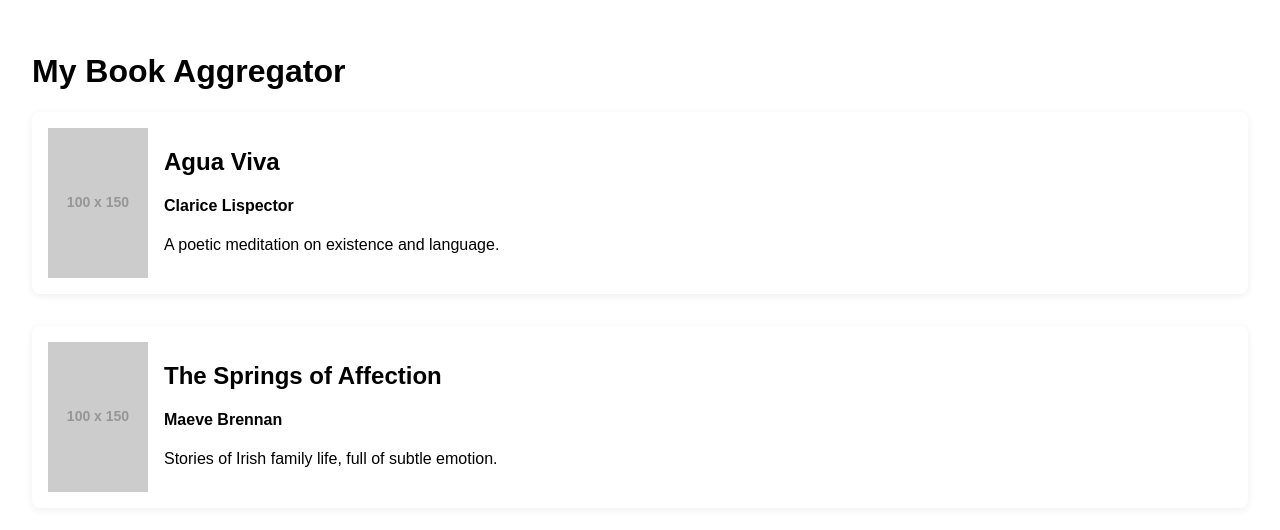
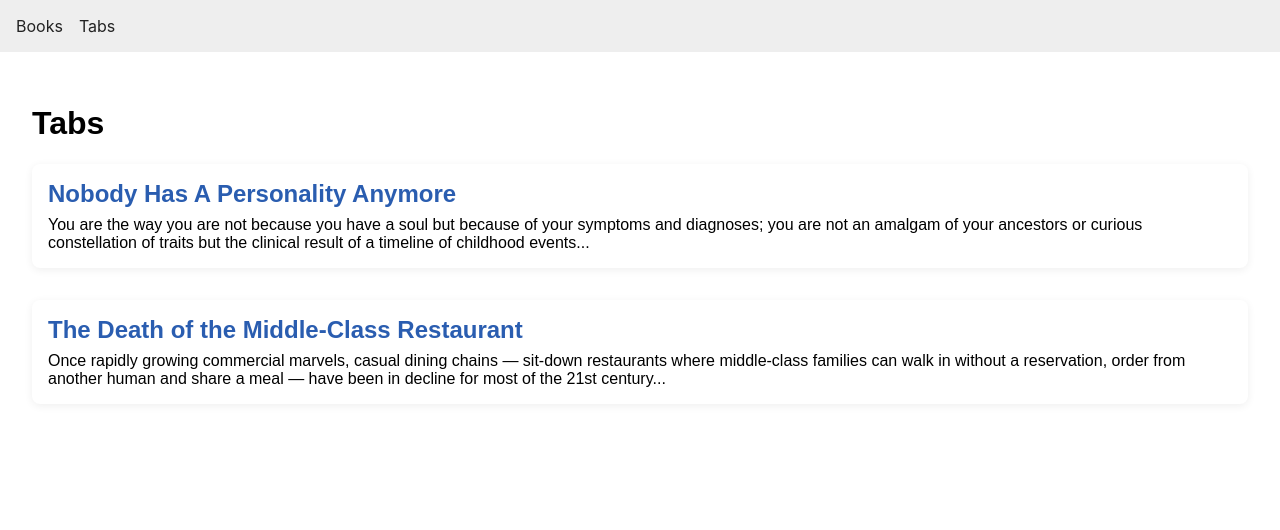
Before and after one commit to shanikweb/curated, a React (Create React App) app: page /tabs in a window 1280 px wide. Shown: the top 530 px of the page. Built offline with nearby package versions, Linux system fonts and the light colour scheme.

Commit message:
added tabs page

```diff
--- a/package.json
+++ b/package.json
@@ -9,6 +9,7 @@
     "@testing-library/user-event": "^13.5.0",
     "react": "^19.1.1",
     "react-dom": "^19.1.1",
+    "react-router-dom": "^7.8.2",
     "react-scripts": "5.0.1",
     "web-vitals": "^2.1.4"
   },
--- a/src/App.js
+++ b/src/App.js
@@ -1,5 +1,8 @@
+// src/App.js
 import React from "react";
+import { BrowserRouter as Router, Routes, Route, Link } from "react-router-dom";
 
+// --- Sample Books Data ---
 const books = [
   {
     title: "Agua Viva",
@@ -16,18 +19,60 @@ const books = [
   // Add more books here!
 ];
 
-function App() {
+// --- Sample Tabs Data ---
+const tabs = [
+  {
+    title: "Nobody Has A Personality Anymore",
+    url: "https://freyaindia.co.uk",
+    summary:
+      "You are the way you are not because you have a soul but because of your symptoms and diagnoses; you are not an amalgam of your ancestors or curious constellation of traits but the clinical result of a timeline of childhood events...",
+  },
+  {
+    title: "The Death of the Middle-Class Restaurant",
+    url: "https://nytimes.com",
+    summary:
+      "Once rapidly growing commercial marvels, casual dining chains — sit-down restaurants where middle-class families can walk in without a reservation, order from another human and share a meal — have been in decline for most of the 21st century...",
+  },
+  // Add more tabs here!
+];
+
+// --- Book List Component ---
+function BookList() {
   return (
     <div style={{ fontFamily: "sans-serif", padding: "2rem" }}>
-      <h1>My Book Aggregator</h1>
+      <h1>Books</h1>
       <ul style={{ listStyle: "none", padding: 0 }}>
         {books.map((book, i) => (
-          <li key={i} style={{ marginBottom: "2rem", background: "#fff", padding: "1rem", borderRadius: "8px", boxShadow: "0 2px 8px #0001" }}>
-            <img src={book.cover} alt={book.title} style={{ float: "left", marginRight: "1rem", width: "100px", height: "150px", objectFit: "cover" }} />
-            <h2>{book.title}</h2>
-            <h4>{book.author}</h4>
-            <p>{book.summary}</p>
-            <div style={{ clear: "both" }}></div>
+          <li
+            key={i}
+            style={{
+              marginBottom: "2rem",
+              background: "#fff",
+              padding: "1rem",
+              borderRadius: "8px",
+              boxShadow: "0 2px 8px #0001",
+              display: "flex",
+              alignItems: "flex-start",
+            }}
+          >
+            <img
+              src={book.cover}
+              alt={book.title}
+              style={{
+                marginRight: "1rem",
+                width: "100px",
+                height: "150px",
+                objectFit: "cover",
+                borderRadius: "4px",
+              }}
+            />
+            <div>
+              <h2 style={{ margin: "0 0 0.5rem 0" }}>{book.title}</h2>
+              <h4 style={{ margin: "0 0 1rem 0", color: "#555" }}>
+                {book.author}
+              </h4>
+              <p style={{ margin: 0 }}>{book.summary}</p>
+            </div>
           </li>
         ))}
       </ul>
@@ -35,4 +80,66 @@ function App() {
   );
 }
 
+// --- Tabs Page Component ---
+function TabsPage() {
+  return (
+    <div style={{ fontFamily: "sans-serif", padding: "2rem" }}>
+      <h1>Tabs</h1>
+      <ul style={{ listStyle: "none", padding: 0 }}>
+        {tabs.map((tab, i) => (
+          <li
+            key={i}
+            style={{
+              marginBottom: "2rem",
+              background: "#fff",
+              padding: "1rem",
+              borderRadius: "8px",
+              boxShadow: "0 2px 8px #0001",
+            }}
+          >
+            <h2 style={{ margin: "0 0 0.5rem 0" }}>
+              <a
+                href={tab.url}
+                target="_blank"
+                rel="noopener noreferrer"
+                style={{ textDecoration: "none", color: "#2a5db0" }}
+              >
+                {tab.title}
+              </a>
+            </h2>
+            <p style={{ margin: 0 }}>{tab.summary}</p>
+          </li>
+        ))}
+      </ul>
+    </div>
+  );
+}
+
+// --- Main App Component ---
+function App() {
+  return (
+    <Router>
+      <nav
+        style={{
+          padding: "1rem",
+          background: "#eee",
+          display: "flex",
+          gap: "1rem",
+        }}
+      >
+        <Link to="/" style={{ textDecoration: "none", color: "#222" }}>
+          Books
+        </Link>
+        <Link to="/tabs" style={{ textDecoration: "none", color: "#222" }}>
+          Tabs
+        </Link>
+      </nav>
+      <Routes>
+        <Route path="/" element={<BookList />} />
+        <Route path="/tabs" element={<TabsPage />} />
+      </Routes>
+    </Router>
+  );
+}
+
 export default App;
```
Also changed, not shown: src/TabsPage.js (added, +22 -0 lines), src/tabs.js (added), 1 other file (tests, documents, lock files or other folders).
